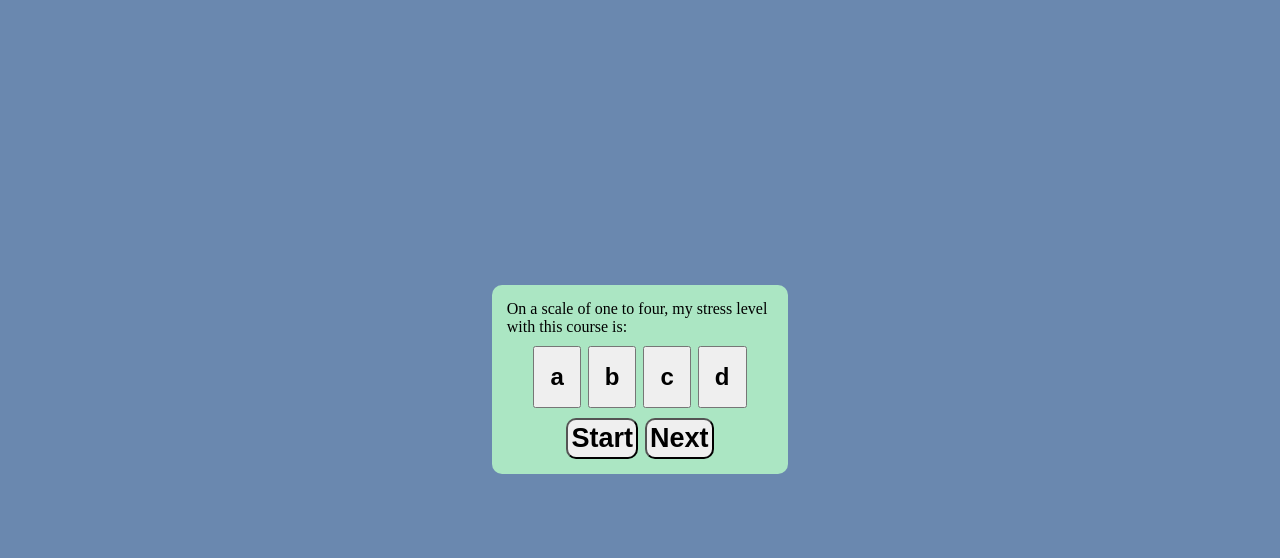
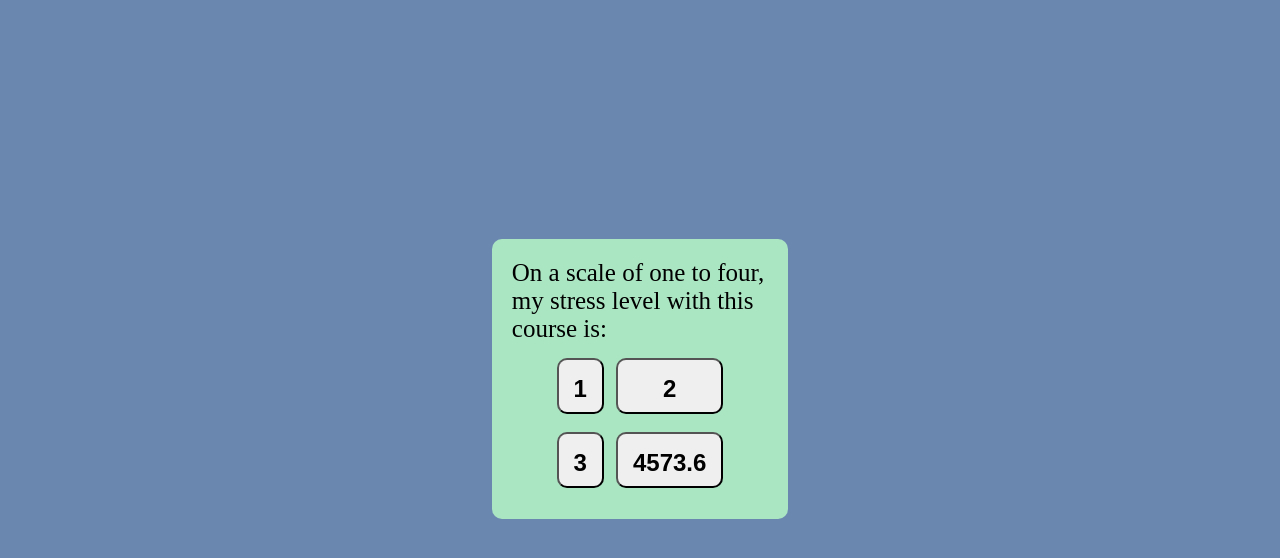
Before and after one commit to Jmuel9999/challenge3-codequiz, a plain HTML site: page index.html in a window 1280 px wide. Both pictures are taken after a click on the button "Start". Shown: the part 64-622 px from the top of the page. Drawn offline with Linux system fonts and the light colour scheme.

Commit message:
Worked out bugs with answer buttons.

```diff
--- a/assets/css/style.css
+++ b/assets/css/style.css
@@ -6,7 +6,7 @@
 
 .containerone {
   padding: 70px;
-  margin: 0;
+  margin-bottom: 0;
   display: flex;
   justify-content: center;
   align-items: center;
@@ -27,15 +27,21 @@
   padding: 15px;
 }
 
+.questioncont {
+  display: flex;
+  flex-wrap: wrap;
+  padding: 5px 5px 10px 5px;
+  align-items: center;
+  flex-direction: column;
+  font-size: 25px;
+}
+
 /*button display style start*/
 .quizbtns {
-  display: flex;
-  align-items: center;
-  justify-content: center;
-  max-height: 60%;
-  gap: 7px;
-  margin-bottom: 10px;
-  margin-top: 10px;
+  padding-top: 15px;
+  display: grid;
+  grid-template-columns: repeat(2, auto);
+  gap: 12px;
 }
 
 .btn {
@@ -43,6 +49,7 @@
   font-size: 24px;
   font-weight: 600;
   padding: 15px;
+  border-radius: 10px;
 }
 
 .btncontrols {
@@ -126,6 +133,6 @@ span {
   line-height: 25px;
 } */
 
-/* .hide {
+.hide {
   display: none;
-} */
+}
--- a/assets/js/script.js
+++ b/assets/js/script.js
@@ -5,7 +5,10 @@ var quizContainer = document.getElementById("quiz-container");
 //var submitButton = document.getElementById("submit");
 var resultsContainer = document.getElementById("results");
 var questionEl = document.getElementById("question");
-var answerEl = document.getElementById("answerbtns")
+var answerEl = document.getElementById("answerbtns");
+//var questionCont = document.getElementById("question-container")
+//var btnHide = document.getElementById("ansbtn");
+var nextButton = document.getElementById("nextbtn");
 
 let randomQuestions, currentQuestionIndex;
 
@@ -50,7 +53,7 @@ var quizQuestions = [
     },
     { question: "On a scale of one to four, my stress level with this course is: ",
     answers: [{ text: "1", correct: false}, {text:"2", correct: false },
-    {text: "3", correct: false}, {text: "457367563745.6", correct: true}]
+    {text: "3", correct: false}, {text: "4573.6", correct: true}]
     },
 ];
 
@@ -59,19 +62,42 @@ function startQuiz(){
     startBtn.classList.add("hide");
     //shuffles question order
     randomQuestions = quizQuestions.sort(() => Math.random() - .5)
-    currentQuestionIndex = 0;
+    qIndex = 0;
+    //debugger;
     quizContainer.classList.remove("hide");
+    //questionCont.classList.remove("hide");
+    answerEl.classList.remove("hide");
+    //btnHide.classList.remove("hide"); only brough choice a back
     nextQuestion();
 };
 
 function nextQuestion(){
-    showQuestion(randomQuestions[currentQuestionIndex])
+    //calls new questiong format for each question
+    resetQuestion()
+    cueQuestion(randomQuestions[qIndex])
 };
 
-function showQuestion(question){
+function cueQuestion(question){
     questionEl.innerText = question.question
+    question.answers.forEach(answer => {
+        var button = document.createElement("button")
+        button.innerText = answer.text
+        button.classList.add("btn")
+        if (answer.correct) {
+            button.dataset.correct = answer.correct
+        };
+        button.addEventListener("click", pickAnswer);
+        answerEl.appendChild(button);
+    });
 };
 
-function selectAnswer(){
+function resetQuestion(){
+    nextbtn.classList.add("hide")
+    while (answerEl.firstChild) {
+        answerEl.removeChild(answerEl.firstChild)
+    }
+}
+
+function pickAnswer(event){
 
 };
--- a/index.html
+++ b/index.html
@@ -16,8 +16,7 @@
     </h1>
     <div class="containerone">
       <div id="quiz-container" class="quizcontainer">
-        <!--rewrite "hide"-->
-        <div id="question-container" class="hide">
+        <div id="question-container" class="questioncont">
           <div id="question" class="divspan">
             <span
               >Welcome to the Code Quiz Challenge! Begin the quiz by clicking
@@ -25,7 +24,7 @@
               questions. Get any wrong, and you will lose time! Good luck!!
             </span>
           </div>
-          <div id="answerbtns" class="quizbtns">
+          <div id="answerbtns" class="quizbtns hide">
             <button class="btn">a</button>
             <button class="btn">b</button>
             <button class="btn">c</button>
@@ -34,7 +33,7 @@
         </div>
         <div class="btncontrols">
           <button id="startbtn" class="start-btn">Start</button>
-          <button id="nextbtn" class="next-btn">Next</button>
+          <button id="nextbtn" class="next-btn hide">Next</button>
         </div>
       </div>
     </div>
```
